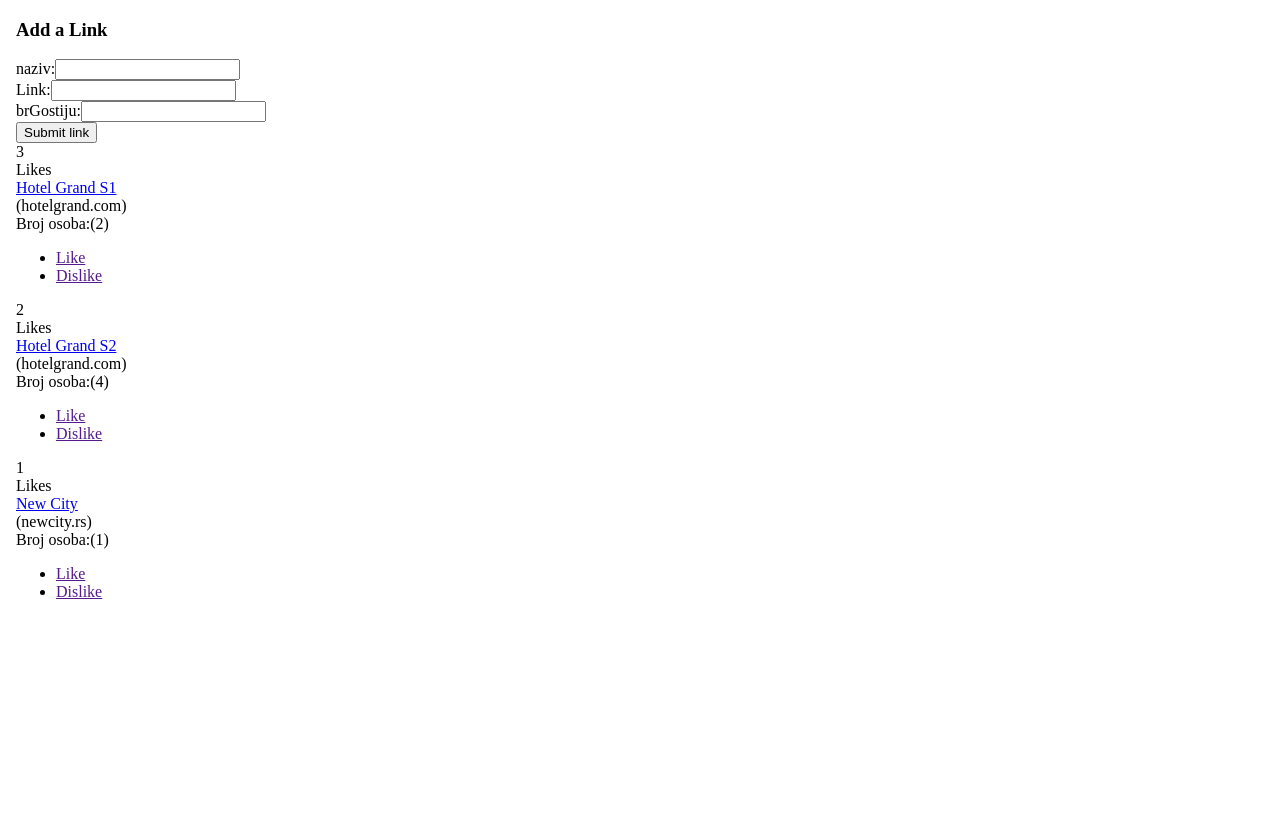
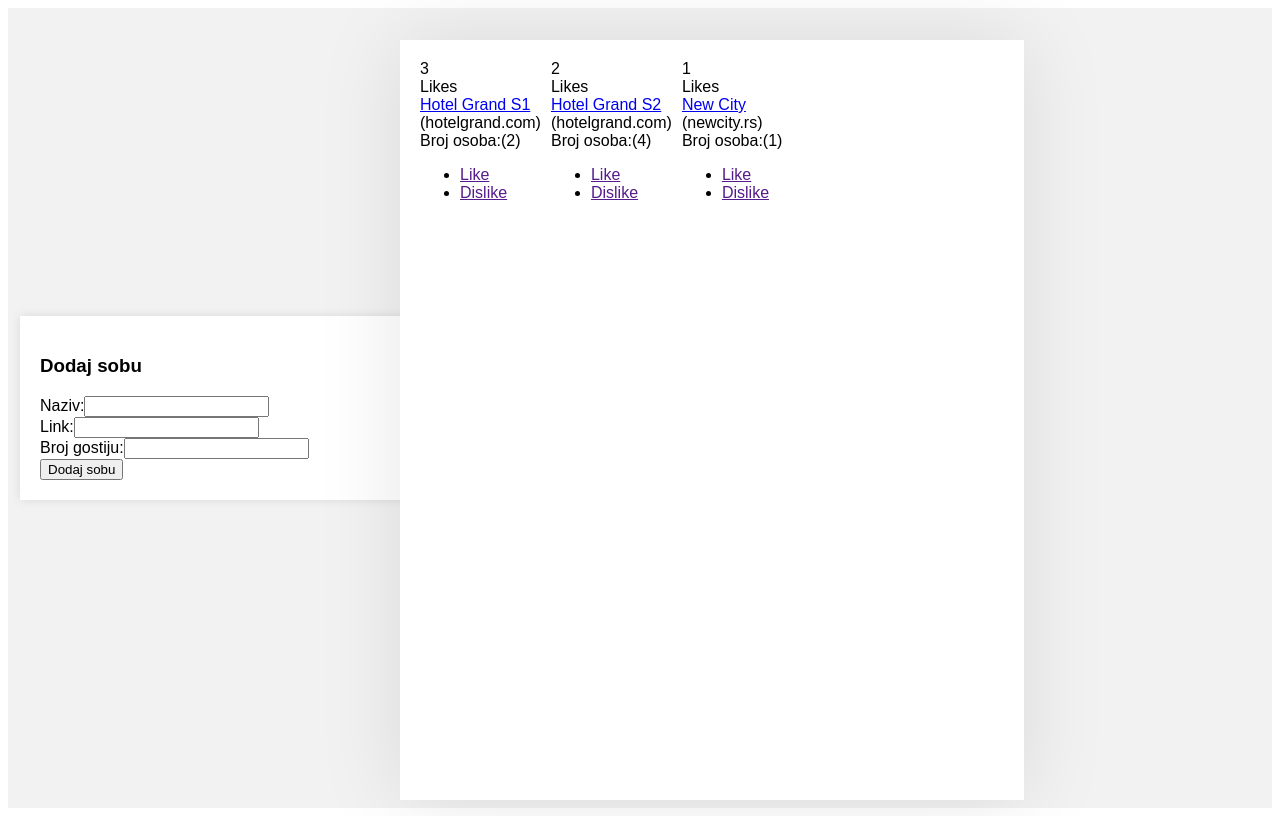
Before and after one commit to stole775/IT255-DZ07, an Angular app: page / in a window 1280 px wide. Built offline with nearby package versions, Linux system fonts and the light colour scheme.

Commit message:
Release 2

```diff
--- a/src/app/app.component.css
+++ b/src/app/app.component.css
@@ -0,0 +1,54 @@
+body {
+    font-family: 'Arial', sans-serif;
+    background-color: #f2f2f2;
+    display: flex;
+    align-items: center;
+    justify-content: space-between;
+    height: 100vh;
+    margin: 0;
+  }
+
+  form.ui.large.form.segment {
+    max-width: 400px;
+    width: 100%;
+    padding: 20px;
+    background-color: #fff;
+    box-shadow: 0 0 10px rgba(0, 0, 0, 0.1);
+    position: fixed;
+    left: 20px;
+  }
+
+  .ui.grid.posts {
+    max-width: calc(80% - 400px - 40px);
+    width: 100%;
+    position: fixed;
+    right: 20%;
+    top: 5%;
+    bottom: 0;
+    overflow-y: auto;
+    padding: 20px;
+    background-color: #fff;
+    box-shadow: 0 0 80px rgba(0, 0, 0, 0.1);
+    display: flex;
+    flex-wrap: wrap;
+    gap: 10px;
+
+  }
+
+  .header a {
+    text-decoration: none;
+    color: #333;
+  }
+
+  .meta {
+    color: #666;
+    margin-top: 5px;
+  }
+
+  .list.voters {
+    margin-top: 10px;
+  }
+
+  .list.voters .item {
+    margin-right: 10px;
+  }
--- a/src/app/app.component.html
+++ b/src/app/app.component.html
@@ -4,7 +4,7 @@
 <head>
   <meta charset="UTF-8">
   <meta name="viewport" content="width=device-width, initial-scale=1.0">
-  <title>Document</title>
+  <title>MetHotels</title>
   <script src="https://cdnjs.cloudflare.com/ajax/libs/semantic-ui/2.5.0/semantic.min.js"
     integrity="sha512-Xo0Jh8MsOn72LGV8kU5LsclG7SUzJsWGhXbWcYs2MAmChkQzwiW/yTQwdJ8w6UA9C6EVG18GHb/TrYpYCjyAQw=="
     crossorigin="anonymous" referrerpolicy="no-referrer"></script>
@@ -17,9 +17,9 @@
 
 
   <form class="ui large form segment">
-    <h3 class="ui header">Add a Link</h3>
+    <h3 class="ui header">Dodaj sobu</h3>
     <div class="field">
-      <label for="naziv">naziv:</label>
+      <label for="naziv">Naziv:</label>
       <input name="naziv" id="naziv" #newnaziv> <!-- promenjeno -->
     </div>
     <div class="field">
@@ -27,13 +27,13 @@
       <input name="link" id="link" #newlink> <!-- promenjeno -->
     </div>
     <div class="field">
-      <label for="brGostiju">brGostiju:</label>
+      <label for="brGostiju">Broj gostiju:</label>
       <input name="brGostiju" id="brGostiju" #newbrGostiju> <!-- promenjeno -->
     </div>
     <!-- dugme prosleđuje metodi parametre newnaziv i newlink-->
     <button (click)="addSoba(newnaziv, newlink, newbrGostiju)" class="ui positive right floated
   button">
-      Submit link
+      Dodaj sobu
     </button>
   </form>
   <div class="ui grid posts">
--- a/src/app/soba/soba.component.html
+++ b/src/app/soba/soba.component.html
@@ -1,3 +1,4 @@
+
 <div class="four wide column center aligned votes">
     <div class="ui statistic">
         <div class="value">
```
